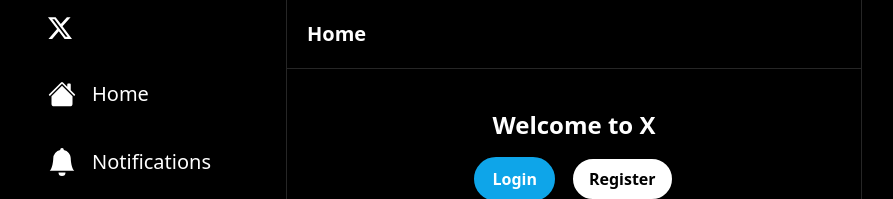
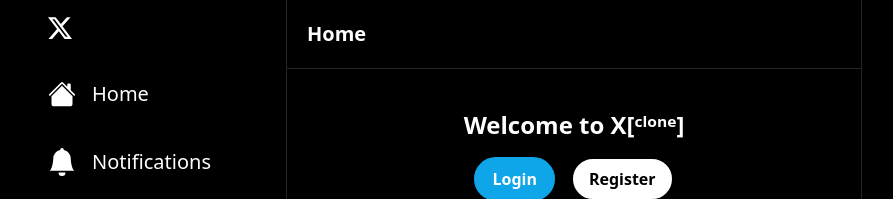
Before and after one commit to kiing-dom/x-clone, a Next.js app: page / in a window 1280 px wide. Shown: the top 199 px of the page, without its empty margins (66-959 px from the left). Built offline with nearby package versions, Linux system fonts and the light colour scheme; no server answers; the database is empty.

Commit message:
changed name to X clone

```diff
--- a/src/components/Form.tsx
+++ b/src/components/Form.tsx
@@ -104,7 +104,7 @@ const Form: React.FC<FormProps> = ({ placeholder, isComment, postId }) => {
             ) : (
                 <div className="py-8">
                     <h1 className="text-white text-2xl text-center mb-4 font-bold">
-                        Welcome to X
+                        Welcome to X[ᶜˡᵒⁿᵉ]
                     </h1>
                     <div className="flex flex-row items-center justify-center gap-4">
                         <Button
```
